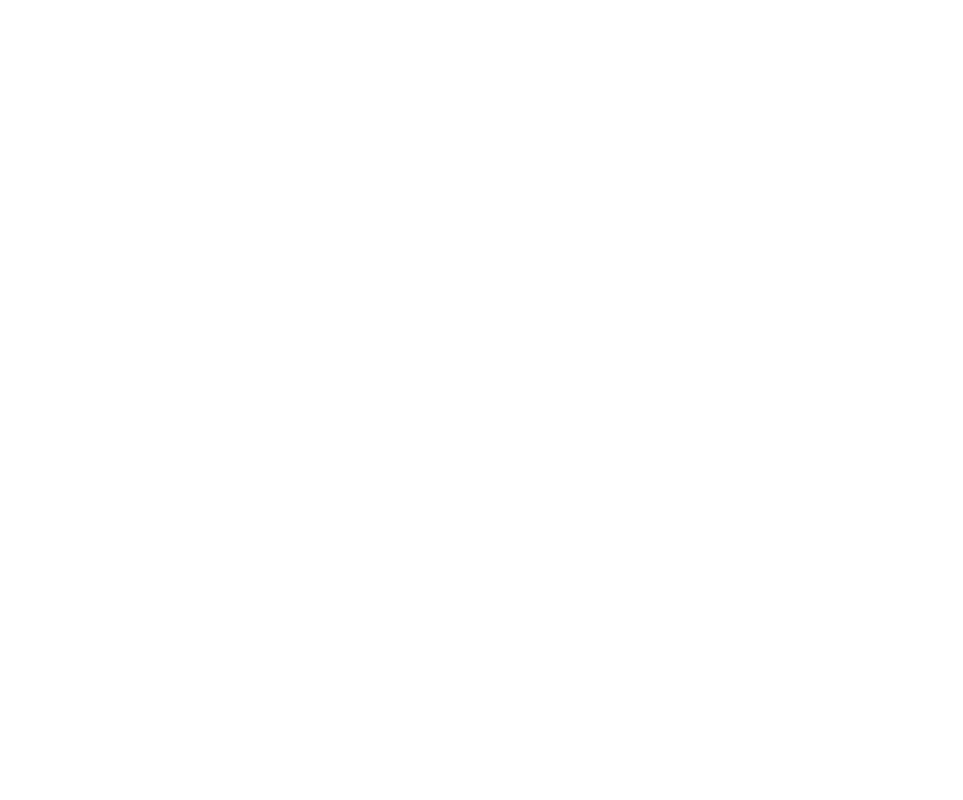
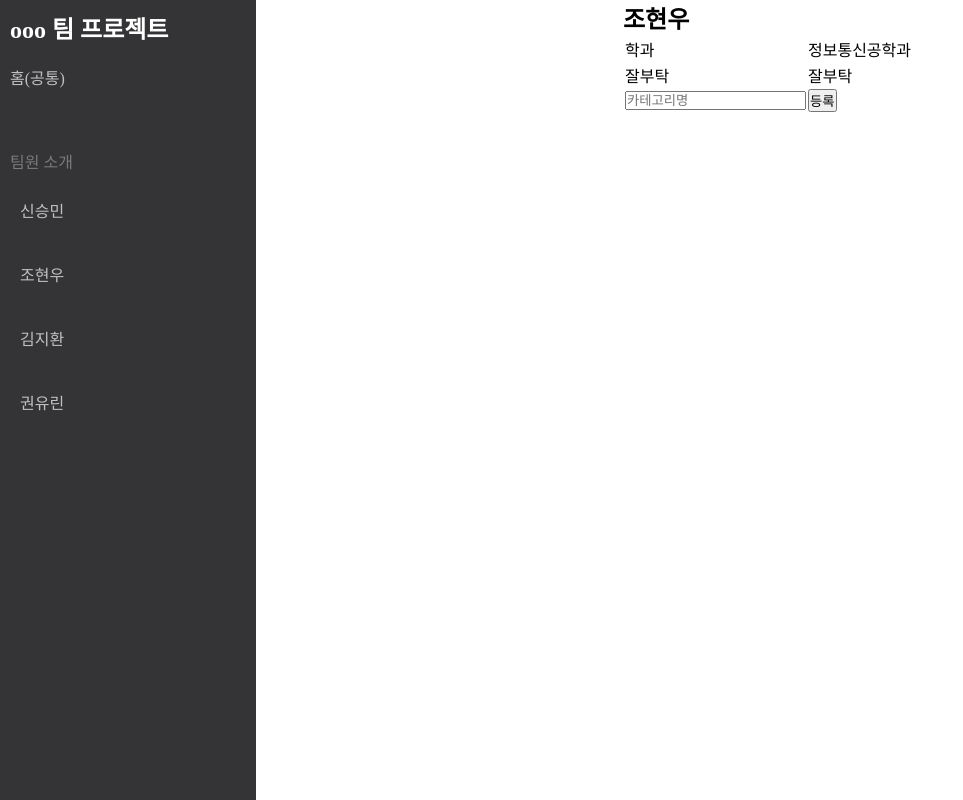
Before and after one commit to jihwangim09-design/2026_react, a React (Vite) app: page /hyun in a window 1280 px wide. Before the commit this address had no page. Shown: the whole page, without its empty margins (0-963 px from the left). Built offline with nearby package versions, Linux system fonts and the light colour scheme.

Commit message:
0917 1512

```diff
--- a/src/example/practice3/App.jsx
+++ b/src/example/practice3/App.jsx
@@ -1,15 +1,22 @@
-import { Route ,Routes } from "react-router-dom";
+import { Route, Routes } from "react-router-dom";
+import Seung from "./신승민";
 import Home from "./Home";
-import Kim from "./Kim";
-export default function App2(props){
-    return (<>
-    <Routes>
-        <Route path="/" element={<Home/>}>
-            <Route path="/kim" element={<Kim/>} />
+import 김지환 from "./김지환";
+import Hanwoo from "./조현우";
+import Practice2 from "./권유린";
+
+export default function App3(props) {
+  return (
+    <>
+      <Routes>
+        <Route path="/" element={<Home />}>
+          <Route path="seung" element={<Seung />} />
+          <Route path="hwan" element={<김지환 />} />
+          <Route path="hyun" element={<Hanwoo />} />
+          <Route path="yoo" element={<Practice2 />} />
         </Route>
-    </Routes>
-
-
-    </>)
-
+      </Routes>
+    </>
+  );
 }
+// <Route path="/도메인이후주소정의" element={ 컴포넌트/> } />
--- a/src/example/practice3/Home.jsx
+++ b/src/example/practice3/Home.jsx
@@ -1,12 +1,15 @@
 import { Outlet } from "react-router-dom";
 import SideNav from "./SideNav";
-import "./index.css"
+import "./index.css";
 
-export default function Home(props){
-    return (<>
-    <div className="Wrap">
+export default function Home(props) {
+  return (
+    <>
+      <div className="wrap">
         <SideNav />
-        {/* 홈 영역 */}
-        <Outlet /></div>
-    </>)
+        {/* <h2>Home</h2> */}
+        <Outlet />
+      </div>
+    </>
+  );
 }
--- a/src/example/practice3/index.css
+++ b/src/example/practice3/index.css
@@ -1,45 +1,48 @@
-.Wrap{
-    display: flex;
-}
-
-*{
+* {
+    /* border: 1px solid red; */
+  padding: 0px;
   margin: 0px;
 }
 
-.NavBox{
+.wrap {
+  display: flex;
+}
+.Nav {
+  display: flex;
+  flex-direction: column;
   width: 20%;
   height: 100vh;
-    display: flex;
-    flex-direction: column;
   background-color: #343336;
 }
-
-.NavBox > h2 {
-    color: white;
-
+.Nav > div {
+  margin: 50px 10px 5px 10px;
+  color: #7a7a7a;
 }
 
-.top{
+.Nav > h2 {
+  color: #fff;
+
+  padding: 10px;
+}
+.Nav > a {
   text-decoration: none;
-    color: white;
-    padding: 10px;
+  color: #c0c0c0;
   margin: 10px;
 }
 
-.bottom{
-    text-decoration: none;
-    color: white; padding: 10px;  margin: 10px;
+.bottomNav {
+  color: #c0c0c0;
+  margin-top: 5px;
+  padding: 10px 10px;
+  margin: 10px;
 }
 
-.NavBox > div {
-    color: #e2e2e2;
-
-    padding: 10px;
-     margin: 50px 10px 10px 10px;
+.bottomNav:hover {
+  background-color: rgb(71, 71, 235);
+  margin: 10px;
+  border-radius: 10px;
 }
 
-.bottom:hover,
-.top:hover{
-    background-color: rgb(56, 56, 149);
-    border-radius: 10px;
+.Box {
+  margin: 0 auto;
 }
--- a/src/example/practice3/권유린.jsx
+++ b/src/example/practice3/권유린.jsx
@@ -1,8 +1,28 @@
+import axios from "axios";
+import { useEffect, useState } from "react";
+
 export default function Practice2(props) {
-  return (
+    const [myJSON , setMyJSON] = useState([]);
+    useEffect( async function(){
+        const response = await axios.get( "https://wellness-exclusion-surfing-advisory.trycloudflare.com/api/categories" );
+        const data = response.data;
+        console.log(data);
+        setMyJSON( data ); // 통신 응답결과 상태변수에 대입 --> 렌더링
+    } , []);
+
+    let trTag = myJSON.map((data) => {
+        return (
+            <tr>
+            <td>{data.cno}</td>
+            <td>{data.name}</td>
+            </tr>
+        );
+    });
+
+    return (
     <>
       <div className="Box">
-        <h2>권유린</h2>
+        <h2>권유린 [카테고리 전체 조회] </h2>
 
         <div>
           <span>학과:</span>
@@ -14,6 +34,19 @@
 
         <span>안녕하세용</span>
       </div>
+
+
+        <span>카테고리 목록:</span>
+ <div>
+            <table border='1'>
+                <thead>
+                    <tr>
+                        <th>카테고리번호</th><th>카테고리명</th>
+                    </tr>
+                </thead>
+                <tbody>{trTag}</tbody>
+            </table>
+        </div>
     </>
   );
 }
--- /dev/null
+++ b/src/example/practice3/김지환.jsx
@@ -0,0 +1,80 @@
+import { useState, useEffect } from "react";
+import axios from "axios";
+
+function ProductList(props) {
+  const [myJSON, setMyJSON] = useState([]);
+  // 객체 안에 빈배열 속성으로 초기화
+  // API 응답 결과를 저장하는 상태/변수   // 배열로 바로 초기화
+
+  // useEffect( () => { 하고싶은코드 } , [  ] ) // 최초 1번만 실행
+  // AXIOS 이용하여 API 통신 하고 응답 결과 상태변수에 저장
+  useEffect(async function Data() {
+    const response = await axios.get(
+      "https://wellness-exclusion-surfing-advisory.trycloudflare.com/api/products",
+    );
+    const data = response.data;
+    setMyJSON(data);
+  }, []);
+  // 현재 상태변수에 졵하는 리스트들을 tr로 구성하여 하나씩 html을 만들기
+  // <table>: 표 전체
+  // <thead>: 표의 머리말 부분(제목 줄)
+  // <th>: 머리말 한 칸(제목)
+  // tbody>: 표의 실제 데이터가 들어가는 몸통 부분
+  // <tr>: 표의 한 줄(행)
+  // <td>: 한 칸(셀)
+
+  let trTag = myJSON.map((data) => {
+    // 간단한 표 이용하여 위에서 정의한
+
+    return (
+      <tr key={data.bno}>
+        <td>{data.bno}</td>
+        <td>{data.categoryname}</td>
+        <td>{data.name}</td>
+        <td>{data.price}원</td>
+      </tr>
+    );
+  });
+  console.log(trTag);
+  return (
+    <div>
+      <table border="1">
+        <thead>
+          <tr>
+            <th>bno</th>
+            <th>카테고리</th>
+            <th>상품명</th>
+            <th>가격</th>
+          </tr>
+        </thead>
+        <tbody>{trTag}</tbody>
+      </table>
+    </div>
+  );
+}
+
+export default function Kim(props) {
+  return (
+    <>
+      <h2>김지환 [제품 전체 조회]</h2>
+      <table>
+        <tbody>
+          <tr>
+            <td>제품소개</td>
+            <td>
+              <ProductList
+                onProfile={(sData) => {
+                  console.log(sData);
+                  let info = `상품명: ${sData.name}
+                            가격: ${sData.price}원
+                            카테고리: ${sData.categoryname}`;
+                  alert(info);
+                }}
+              ></ProductList>
+            </td>
+          </tr>
+        </tbody>
+      </table>
+    </>
+  );
+}
--- /dev/null
+++ b/src/example/practice3/신승민.jsx
@@ -0,0 +1,72 @@
+import { useState, useEffect } from "react";
+import axios from "axios";
+
+function ProductPrint(props) {
+  // 객체 안에 빈배열 속성으로 초기화
+  // API 응답 결과 저장하는 상태/변수
+  const [myJSON, setMySJON] = useState({ results: [] });
+  const [name, setName] = useState("");
+  const [price, setPrice] = useState("");
+  const [cno, setCno] = useState("");
+
+  const 제품등록 = async () => {
+    await axios.post(
+      "https://wellness-exclusion-surfing-advisory.trycloudflare.com/api/products",
+      { name, price, cno },
+    );
+  };
+
+  return (
+    <>
+      <div>
+        <table border="1">
+          <thead>
+            <tr>
+              <th>제품 등록 폼</th>
+            </tr>
+          </thead>
+          <tbody className="sTbody">
+            <tr>
+              <td>
+                <div className="inputWrap">
+                  <input
+                    value={name}
+                    onChange={(e) => {
+                      setName(e.target.value);
+                    }}
+                    placeholder="제품명 (예: 기계식 키보드)"
+                  />
+                  <input
+                    value={price}
+                    onChange={(e) => {
+                      setPrice(e.target.value);
+                    }}
+                    placeholder="가격 (예: 45000)"
+                  />
+                  <input
+                    value={cno}
+                    onChange={(e) => setCno(e.target.value)}
+                    placeholder="카테고리 번호(cno) (예: 1)"
+                  />
+                  <input
+                    type="submit"
+                    name="submit"
+                    value="등록"
+                    onClick={제품등록}
+                  />
+                </div>
+              </td>
+            </tr>
+          </tbody>
+        </table>
+      </div>
+    </>
+  );
+}
+export default function Seung(props) {
+  return (
+    <>
+      <ProductPrint></ProductPrint>
+    </>
+  );
+}
--- /dev/null
+++ b/src/example/practice3/조현우.jsx
@@ -0,0 +1,40 @@
+import axios from "axios";
+import { useEffect, useState } from "react";
+
+function Content(props){
+  const [myJSON, setMySJON] = useState({ results: [] });
+  const [name , setName] = useState("");
+  const addCategory = async () => {
+    await axios.post("https://wellness-exclusion-surfing-advisory.trycloudflare.com/api/categories",{ name },);
+  };
+
+  return(<>
+    <tr>
+      <td><input value={name} onChange={(e)=> {setName(e.target.value);}}  placeholder="카테고리명"/></td>
+      <td><button type="button" onClick={addCategory}>등록</button></td>
+    </tr>
+  </>)
+}
+
+export default function Hanwoo(props) {
+  return (
+    <>
+      <div className="Box">
+        <h2>조현우</h2>
+        <table>
+          <tbody>
+            <tr>
+              <td>학과</td>
+              <td>정보통신공학과</td>
+            </tr>
+            <tr>
+              <td>잘부탁</td>
+              <td>잘부탁</td>
+            </tr>
+            <Content></Content>
+          </tbody>
+        </table>
+      </div>
+    </>
+  );
+}
```
Also changed, not shown: src/example/practice3/kim.jsx (deleted, +0 -84 lines), src/리액트환경설정.txt (renamed from src/example/practice3/리액트환경설정.txt). Lines whose indentation alone changed are shown as unchanged.
